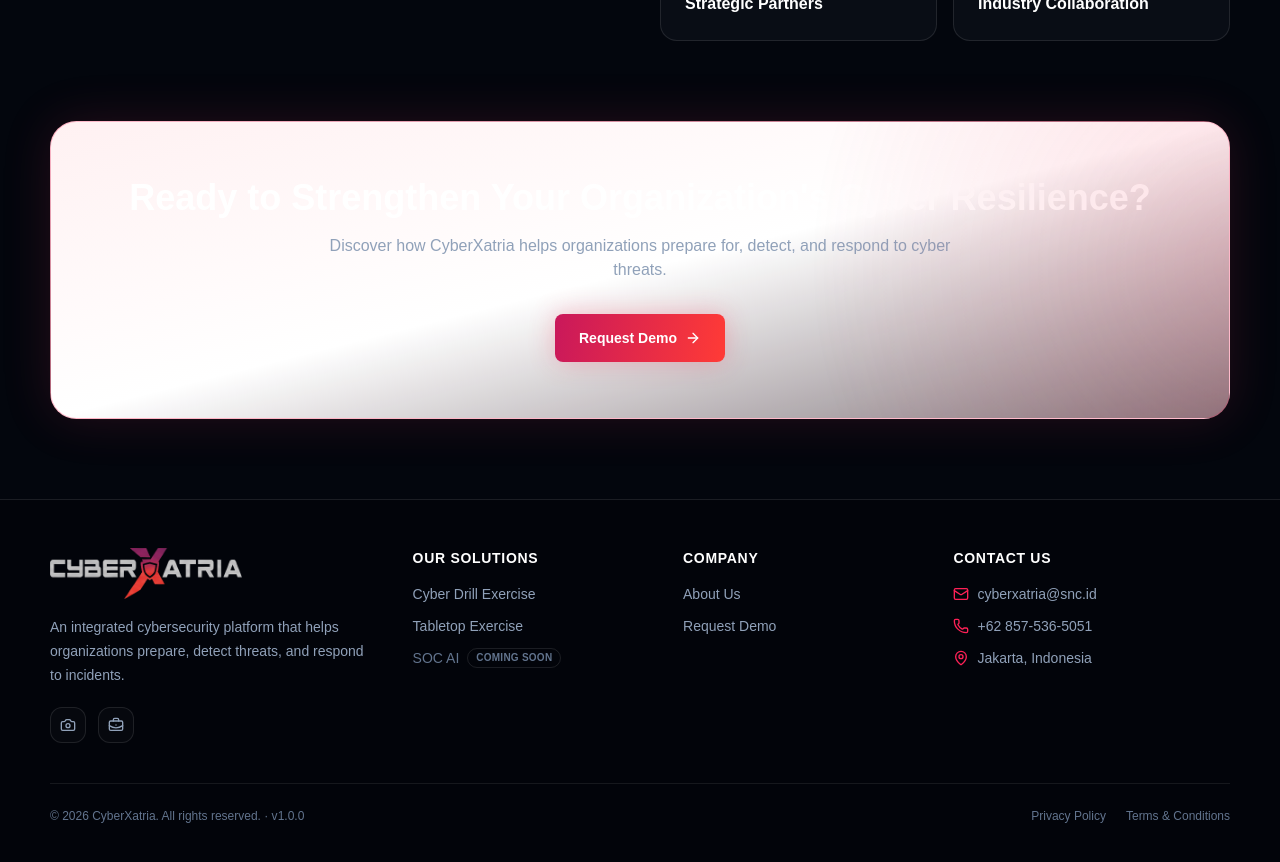
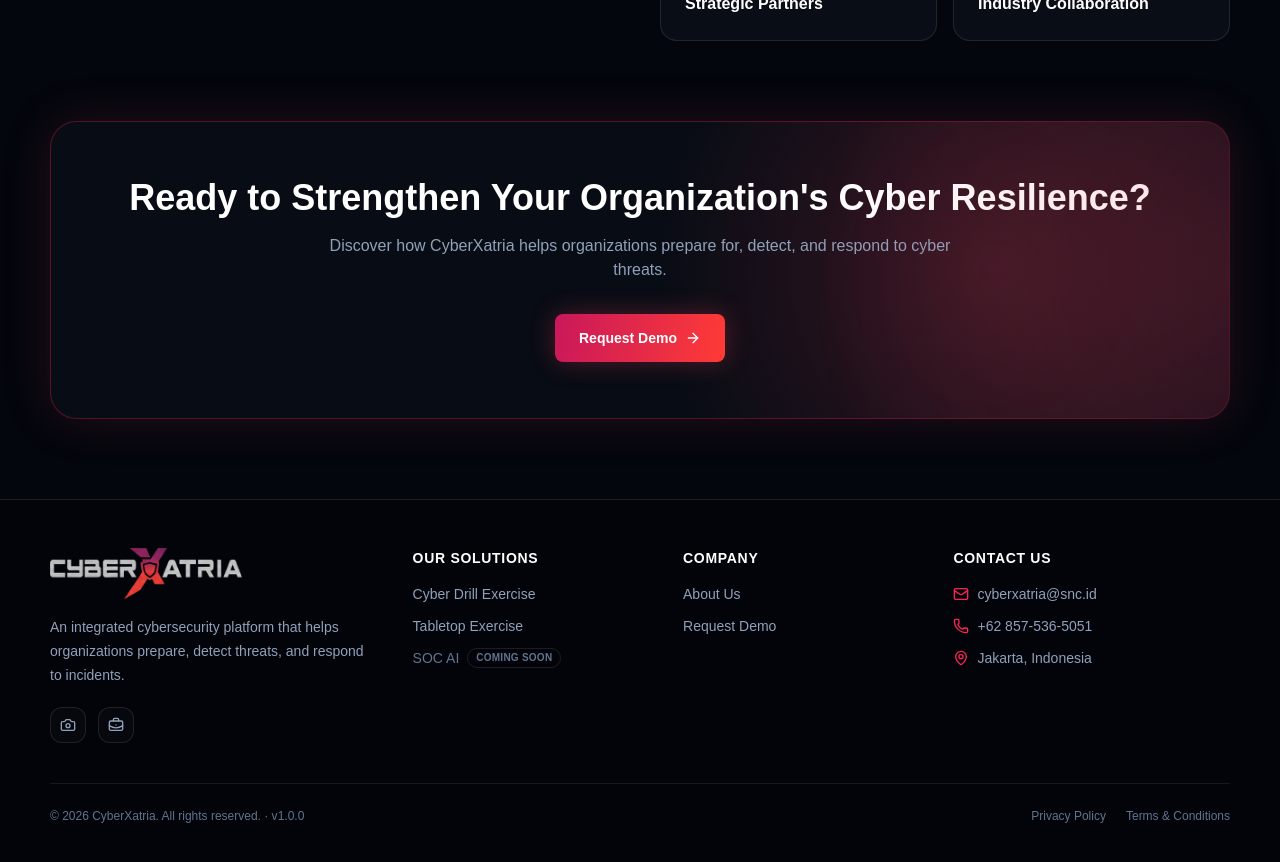
Before and after one commit to iniMislah/cyberxatria-preview, a Next.js app: page /company in a window 1280 px wide. Shown: the part 2860-3722 px from the top of the page. Built offline with nearby package versions, Linux system fonts and the light colour scheme; no server answers.

Commit message:
fix: correct Company CTA dark mode styling

```diff
--- a/src/app/globals.css
+++ b/src/app/globals.css
@@ -386,7 +386,7 @@
 }
 
 .dark .premium-panel {
-  background-color: #080c16;
+  background: radial-gradient(circle at 80% 50%, rgba(244, 63, 94, 0.22), transparent 35%), #080c14;
 }
 
 .premium-panel::before {
```
